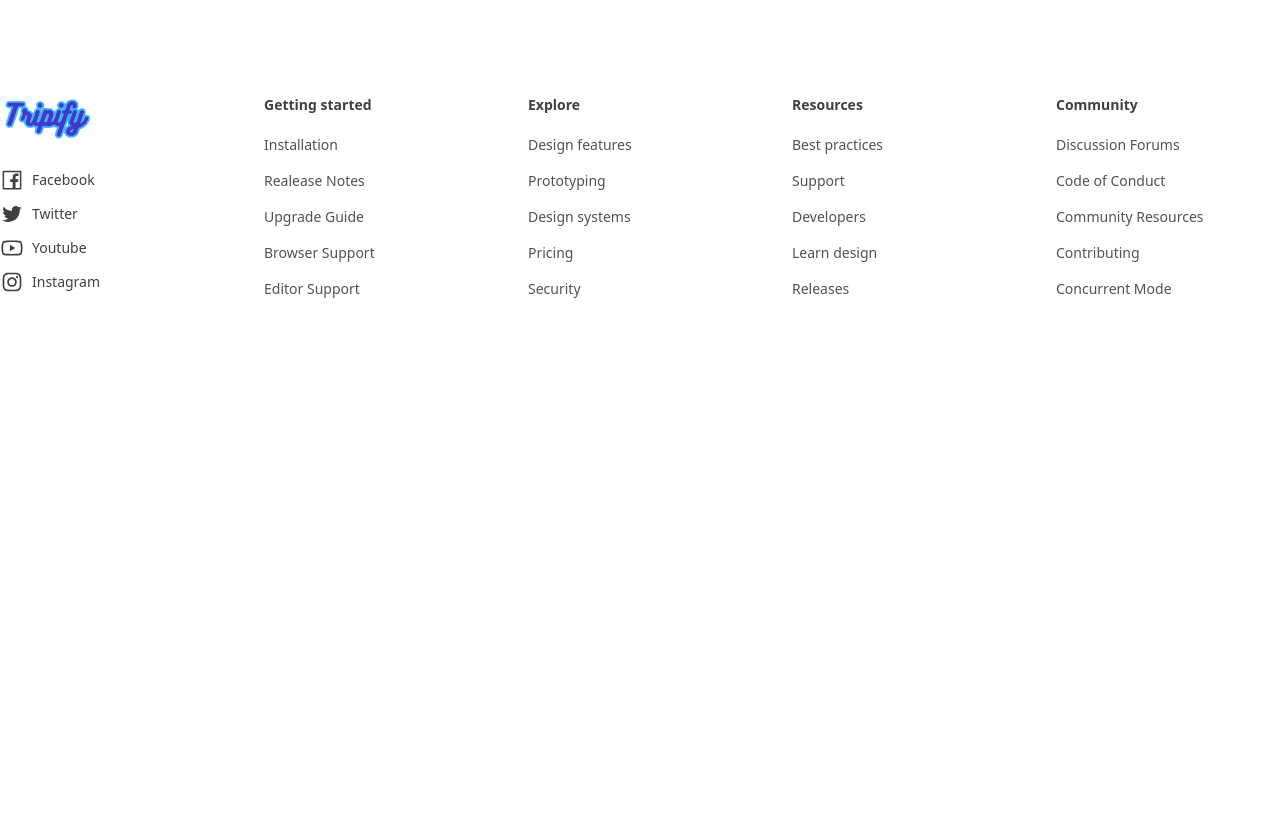
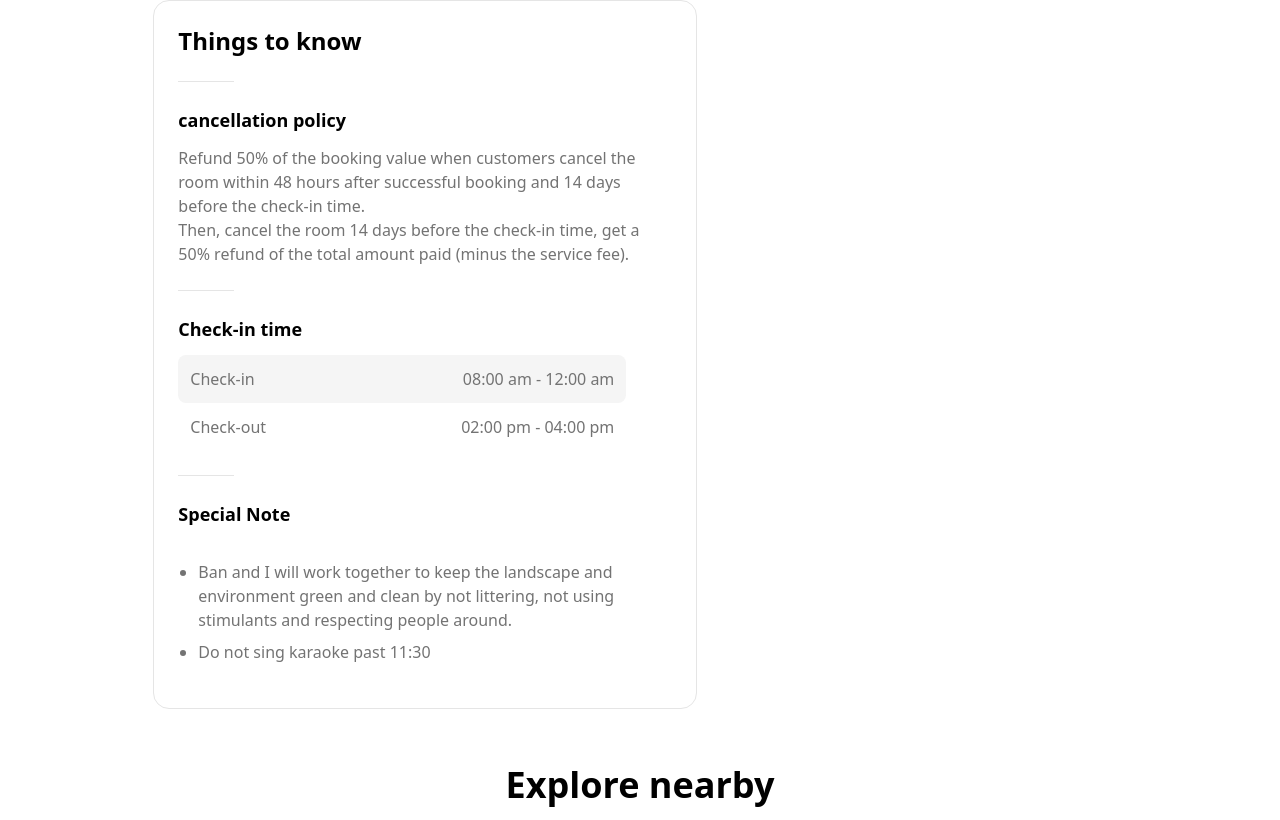
Before and after one commit to shabbirbd/Trip-finder, a React (Vite) app: page /listings in a window 1280 px wide. Shown: the part 4760-5580 px from the top of the page. Before the commit the page ends 5171 px from the top, so only its background shows below. Built offline with nearby package versions, Linux system fonts and the light colour scheme; the HTML template or start-up script is replaced by a standard one.

Commit message:
adding component

```diff
--- a/package.json
+++ b/package.json
@@ -11,7 +11,6 @@
   },
   "dependencies": {
     "dom": "^0.0.3",
-    "google-map-react": "^2.2.1",
     "react": "^18.2.0",
     "react-dom": "^18.2.0",
     "react-icons": "^4.11.0",
--- a/src/components/Videos.jsx
+++ b/src/components/Videos.jsx
@@ -26,7 +26,8 @@ const Videos = () => {
     ];
 
 
-    const handleVideo = (link)=>{
+    const handleVideo = (link,e)=>{
+        e.preventDefault();
         setCurrentLink(link);
         setPlay(true);
     }
@@ -46,8 +47,8 @@ const Videos = () => {
 
                 <div className='flex-grow relative pb-2 sm:pb-4 lg:pb-0 lg:pr-5 xl:pr-6'>
                     <div className='group aspect-w-16 aspect-h-16 sm:aspect-h-9 rounded-3xl sm:rounded-[50px] will-change-transform overflow-hidden border-4 border-white'>
-                        <iframe src={currentLink} allow="accelerometer; autoplay; clipbord-write; enctypted-media;  gyroscope picture-in-picture" allowFullScreen className={`${play ? "block" : "hidden"}`}></iframe>
-                        <div className={`cursor-pointer absolute inset-0 ${play ? "hidden" : "flex"} items-center  justify-center z-20`} onClick={()=>setPlay(true)}>
+                        <iframe src={currentLink} allow="accelerometer; clipbord-write; enctypted-media;  gyroscope picture-in-picture" allowFullScreen className={`${play ? "block" : "hidden"}`}></iframe>
+                        <div className={`cursor-pointer absolute inset-0 ${play ? "hidden" : "flex"} items-center  justify-center z-20`} onClick={(e)=>{e.preventDefault(),setPlay(true)}}>
                             <div className='bg-white bg-opacity-30 backdrop-filter backdrop-blur rounded-full w-20 h-20 lg:w-52 lg:h-52 p-3 lg:p-12'>
                                 <div className='w-full h-full bg-white rounded-full text-elemental relative'>
                                     <span className='absolute inset-0 flex items-center justify-center'>
@@ -65,7 +66,7 @@ const Videos = () => {
                 <div className='flex-shrink-0 grid gap-2 grid-cols-4 sm:gap-6 lg:grid-cols-1 lg:w-36 xl:w-40'>
                         {
                             videosData?.map((data,i)=>(
-                                <div className='group aspect-h-16 aspect-w-16 rounded-2xl cursor-pointer overflow-hidden sm:aspect-h-12 sm:rounded-3xl lg:aspech-h-9 will-change-transform' key={i} onClick={()=> handleVideo(data.link)}>
+                                <div className='group aspect-h-16 aspect-w-16 rounded-2xl cursor-pointer overflow-hidden sm:aspect-h-12 sm:rounded-3xl lg:aspech-h-9 will-change-transform' key={i} onClick={(e)=> handleVideo(data.link, e)}>
                                     <div className='absolute inset-0 flex items-center justify-center z-10'>
                                         <div className='bg-white rounded-full text-elemental relative shadow-inner w-8 h-8 md:w-10 md:h-10'>
                                             <span className='absolute inset-0 flex items-center justify-center text-primary-500'>
--- a/src/components/listingDetail/ListingDetail.jsx
+++ b/src/components/listingDetail/ListingDetail.jsx
@@ -9,12 +9,13 @@ import Location from './Location';
 import Reviews from './Reviews';
 import RoomRates from './RoomRates';
 import StayInfo from './StayInfo';
+import ThingsToKnow from './ThingsToKnow';
 
 
 const ListingDetail = () => {
     return (
-        <main className='relative z-10 mt-11 flex flex-col lg:flex-row border-2 border-red-400'>
-            <div className='w-full lg:w-3/5 xl:2/3 space-y-8 lg:spaace-y-10 lg:pr-10 border-2 border-green-400'>
+        <main className='relative z-10 mt-11 flex flex-col lg:flex-row'>
+            <div className='w-full lg:w-3/5 xl:2/3 space-y-8 lg:spaace-y-10 lg:pr-10 '>
                 <HouseCard/>
                 <StayInfo/>
                 <Amenities/>
@@ -22,10 +23,11 @@ const ListingDetail = () => {
                 <HostInfo/>
                 <Reviews/>
                 <Location/>
+                <ThingsToKnow/>
             </div>
 
 
-            <div className='hidden lg:block flex-grow mt-14 lg:mt-0 border-2 border-blue-200'>
+            <div className='hidden lg:block flex-grow mt-14 lg:mt-0'>
                 <div className='sticky top-28'>
                     <div className='shadow-xl flex flex-col justify-center border border-neutral-300 p-10 space-y-9 rounded-2xl'>
 
--- /dev/null
+++ b/src/components/listingDetail/ThingsToKnow.jsx
@@ -0,0 +1,51 @@
+import React from 'react';
+
+const ThingsToKnow = () => {
+    return (
+        <div className='listingDetailCard'>
+            <h2 className="text-2xl font-semibold">Things to know</h2>
+
+            <div className="w-14 border-b border-neutral-200"></div>
+
+            <div>
+                <h4 className='text-lg font-semibold'>cancellation policy</h4>
+                <span className="block mt-3 text-neutral-500 ">
+                    Refund 50% of the booking value when customers cancel the room within 48 hours after successful booking and 14 days before the check-in time.
+                    <br/>
+                    Then, cancel the room 14 days before the check-in time, get a 50% refund of the total amount paid (minus the service fee).
+                </span>
+            </div>
+
+            <div className="w-14 border-b border-neutral-200"></div>
+
+            <div>
+                <h4 className="text-lg font-semibold">Check-in time</h4>
+
+                <div className="mt-3 text-neutral-500 max-w-md text-sm sm:text-base">
+                    <div className="flex space-x-10 justify-between p-3 bg-neutral-100 rounded-lg">
+                        <span>Check-in</span>
+                        <span>08:00 am - 12:00 am</span>
+                    </div>
+                    <div className="flex space-x-10 justify-between p-3">
+                        <span>Check-out</span>
+                        <span>02:00 pm - 04:00 pm</span>
+                    </div>
+                </div>
+            </div>
+
+            <div className="w-14 border-b border-neutral-200"></div>
+
+            <div>
+                <h4 className="text-lg font-semibold">Special Note</h4>
+                <div className="p-5">
+                    <ul className="mt-3 text-neutral-500 space-y-2 list-disc">
+                        <li>Ban and I will work together to keep the landscape and environment green and clean by not littering, not using stimulants and respecting people around.</li>
+                        <li>Do not sing karaoke past 11:30</li>
+                    </ul>
+                </div>
+            </div>
+        </div>
+    );
+};
+
+export default ThingsToKnow;
--- a/src/pages/Listings.jsx
+++ b/src/pages/Listings.jsx
@@ -1,5 +1,7 @@
 import React from 'react';
+import Explore from '../components/Explore';
 import ListingHeader from '../components/ListingHeader';
+import Newsletter from '../components/Newsletter';
 import ListingDetail from '../components/listingDetail/ListingDetail';
 
 const Listings = () => {
@@ -7,6 +9,8 @@ const Listings = () => {
         <>
             <ListingHeader/>
             <ListingDetail/>
+            <Explore/>
+            <Newsletter/>
         </>
     );
 };
```
